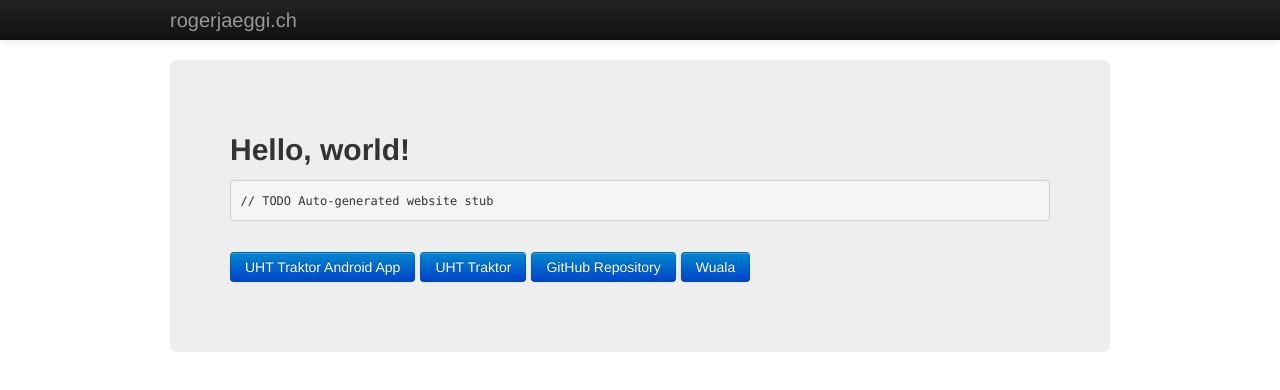
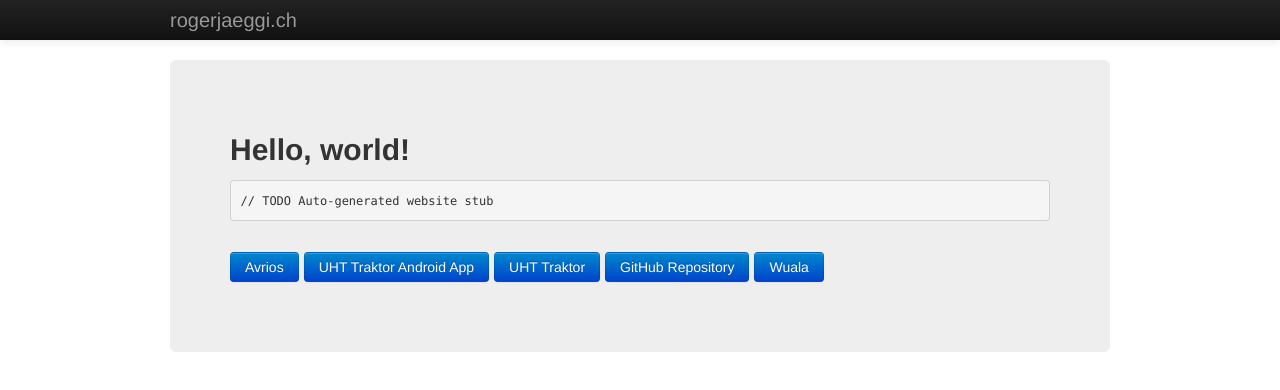
Before and after one commit to jaeggir/rogerjaeggi.ch, a plain HTML site: page index.html in a window 1280 px wide. Drawn offline with Linux system fonts and the light colour scheme.

Commit message:
Add Avrios.

```diff
--- a/index.html
+++ b/index.html
@@ -27,6 +27,7 @@
 	        <pre><code>// TODO Auto-generated website stub</code></pre>
 	        <br />
 	        <p>
+	        	<a class="btn btn-primary" href="http://www.avrios.com">Avrios</a>
 	        	<a class="btn btn-primary" href="https://play.google.com/store/apps/details?id=ch.uhttraktor">UHT Traktor Android App</a>
 	        	<a class="btn btn-primary" href="http://www.uht-traktor.ch">UHT Traktor</a>
 	        	<a class="btn btn-primary" href="https://github.com/jaeggir">GitHub Repository</a>
```
